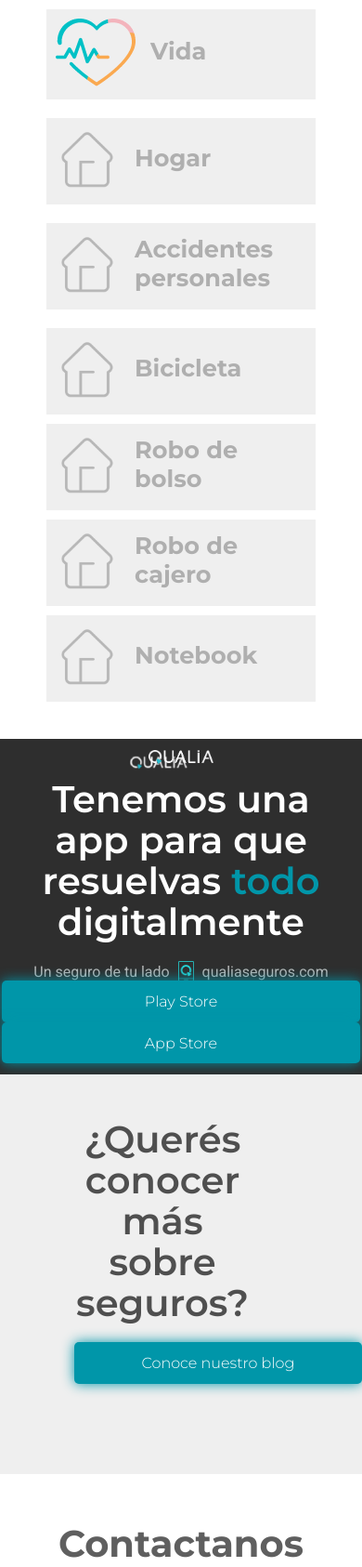
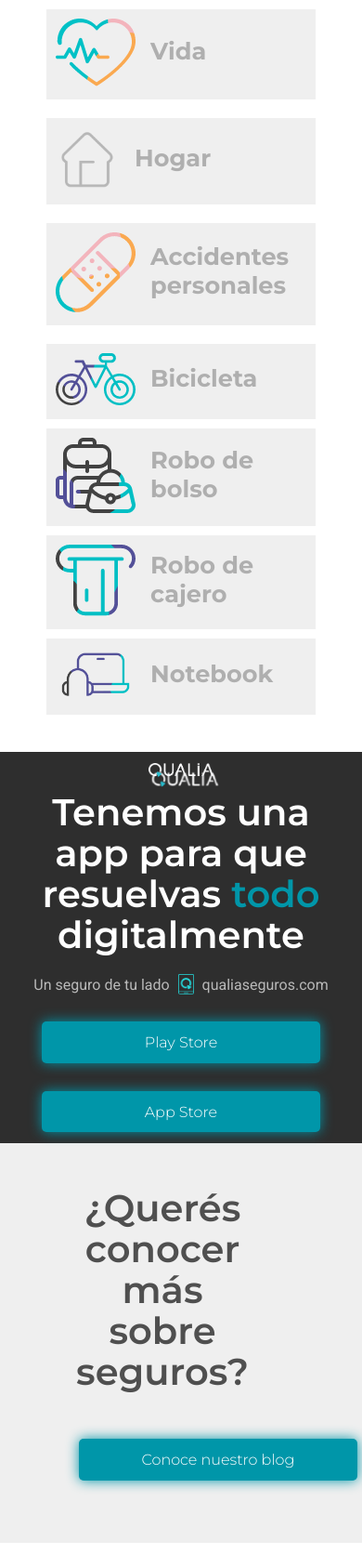
Before and after one commit to Guillef33/qualia-landings, a PHP site: page /productos/index.php in a window 390 px wide. Shown: the part 683-2369 px from the top of the page at 93% size. Run offline with PHP 8.4, Linux system fonts and the light colour scheme; some libraries are stand-ins or nearby versions.

Commit message:
ajustes productos

```diff
--- a/estilos-mobile.css
+++ b/estilos-mobile.css
@@ -130,6 +130,9 @@
 
     .btn-mobile {
         display: block;
+        width: 300px;
+        margin: 0 auto;
+        margin-top: 30px;
     }
 
     /* Blog */
--- a/productos/index.php
+++ b/productos/index.php
@@ -119,7 +119,7 @@
 
                 <div class="tipos-seguro-card qualia-grey seguros-grid">
                     <div class="tipos-seguro-wrapper-img-productos">
-                        <img src="../img/Iconos_hogar_gris.png" alt="">
+                        <img src="../img/seguros-accidentes-icon.png" alt="">
                     </div>
                     <div>
                         <h4 class="tipos-seguro-headline-seguro">Accidentes personales</h4>
@@ -132,7 +132,7 @@
             <div class=tipos-seguro-wrapper-consideration">
                 <div class="tipos-seguro-card qualia-grey seguros-grid">
                     <div class="tipos-seguro-wrapper-img-productos">
-                        <img src="../img/Iconos_hogar_gris.png" alt="">
+                        <img src="../img/seguro-bici-icon.png" alt="">
                     </div>
                     <div>
                         <h4  class="tipos-seguro-headline-seguro">Bicicleta</h4>
@@ -142,7 +142,7 @@
 
                 <div class="tipos-seguro-card qualia-grey seguros-grid">
                     <div class="tipos-seguro-wrapper-img-productos">
-                        <img src="../img/Iconos_hogar_gris.png" alt="">
+                        <img src="../img/seguro-bolso-icon.png" alt=""">
                     </div>
                     <div>
                         <h4 class="tipos-seguro-headline-seguro">Robo de bolso</h4>
@@ -152,7 +152,7 @@
 
                 <div class="tipos-seguro-card qualia-grey seguros-grid">
                     <div class="tipos-seguro-wrapper-img-productos">
-                        <img src="../img/Iconos_hogar_gris.png" alt="">
+                        <img src="../img/seguro-cajero-icon.png" alt="">
                     </div>
                     <div>
                         <h4 class="tipos-seguro-headline-seguro">Robo de cajero</h4>
@@ -162,7 +162,7 @@
 
                 <div class="tipos-seguro-card qualia-grey seguros-grid">
                     <div class="tipos-seguro-wrapper-img-productos">
-                        <img src="../img/Iconos_hogar_gris.png" alt="">
+                        <img src="../img/seguro-tecno-icon.png" alt="">
                     </div>
                     <div>
                         <h4 class="tipos-seguro-headline-seguro">Notebook</h4>
```
Also changed, not shown: estilos.css (+7 -0 lines), img/Group 847.png (added), img/Icono_bici_04.png (added), img/Icono_bolso_04.png (added), img/Icono_cajero_04.png (added), img/Icono_tecno_04.png (added), img/seguro-bici-icon.png (added), img/seguro-bolso-icon.png (added), img/seguro-cajero-icon.png (added), img/seguro-tecno-icon.png (added), img/seguros-accidentes-icon.png (added).
